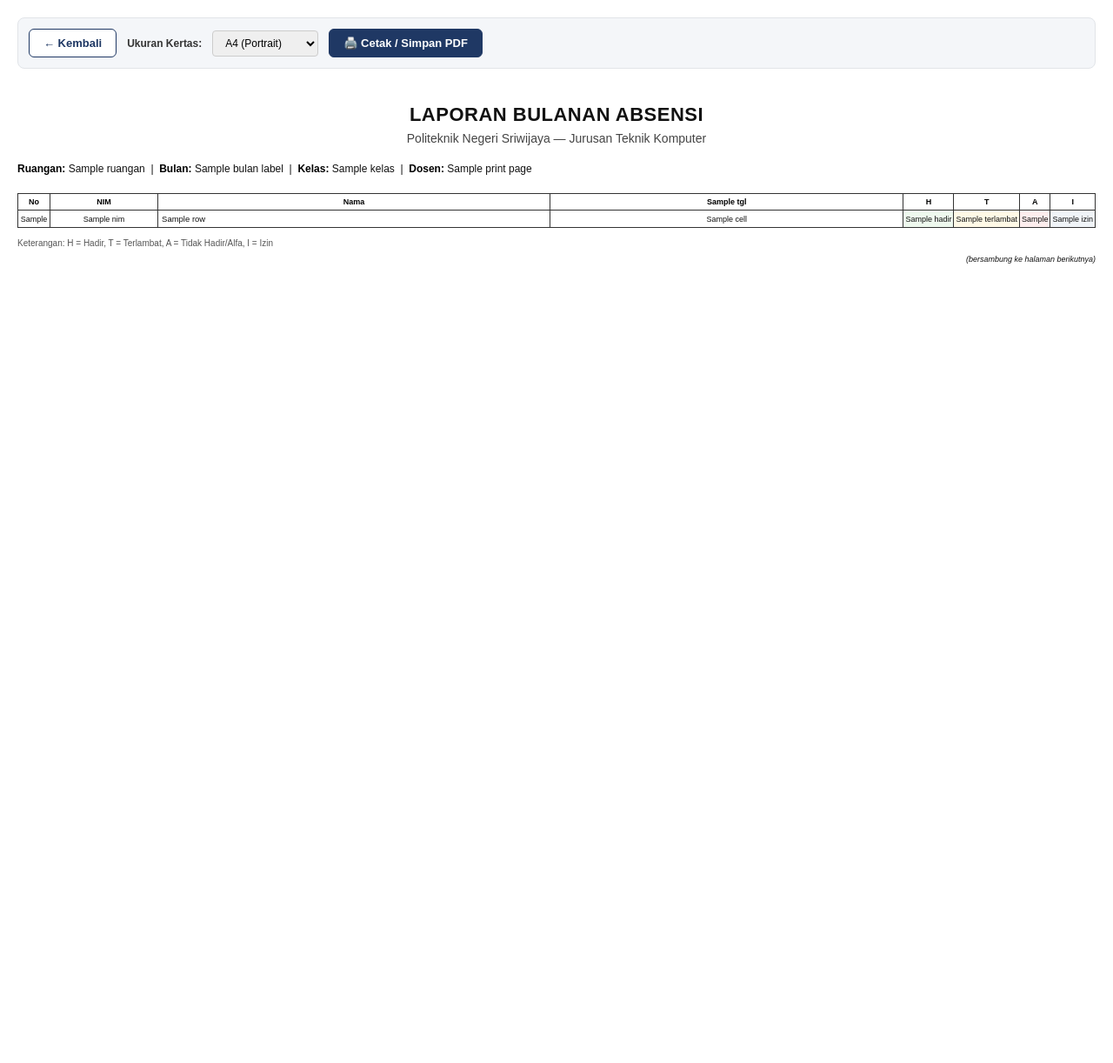
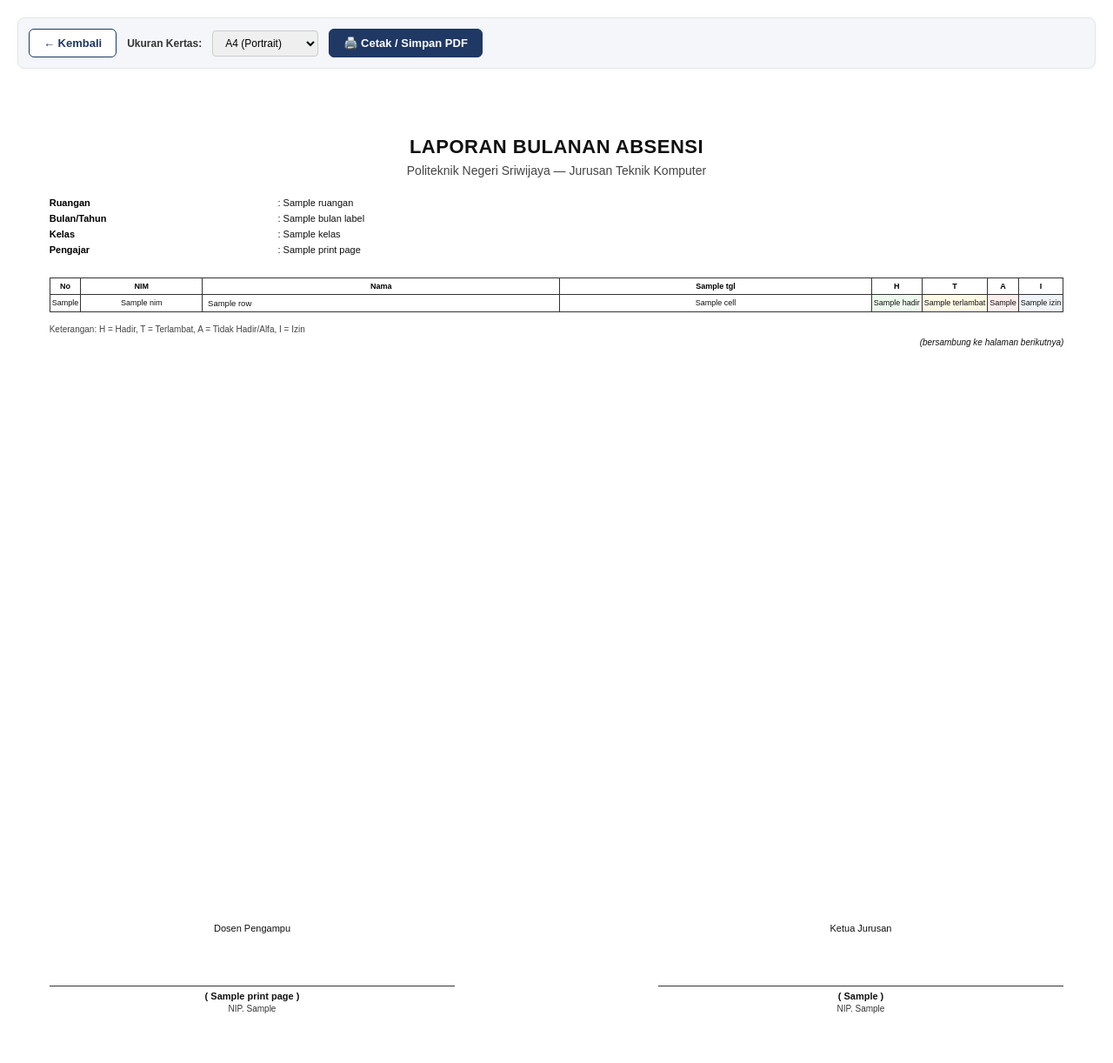
Before and after one commit to Anitery/facefinger_polsri, a FastAPI app: template app/templates/pages/cetak_laporan.html in a window 1280 px wide. Shown: the whole page at 87% size. Before the commit the page ends 303 px from the top, so only its background shows below. Run offline with FastAPI, Linux system fonts and the light colour scheme; the template is opened without the code that fills it: most values are stand-ins (such as "Sample title", 1, 10 or a date in 2020).

Commit message:
fix: perbaikan logika 0 di js dan tampilan canva print

```diff
--- a/app/templates/pages/cetak_laporan.html
+++ b/app/templates/pages/cetak_laporan.html
@@ -5,20 +5,20 @@
 <title>Laporan Bulanan Absensi</title>
 
 <style id="page-size-style">
-  @page { size: A4 portrait; margin: 15mm; }
+  @page { size: A4 portrait; margin: 0; }
 </style>
 
 <style>
   html, body { height: 100%; margin: 0; background: #fff; }
-  body { font-family: Arial, sans-serif; font-size: 11px; color:#111; }
+  body { font-family: Arial, sans-serif; font-size: 12px; color:#111; }
 
   /* Container Utama */
   .print-wrapper {
     display: flex;
     flex-direction: column;
-    min-height: 250mm; /* Tinggi standar halaman A4 */
+    min-height: 297mm; /* Tinggi penuh A4 */
     box-sizing: border-box;
-    padding: 20px;
+    padding: 15mm;
   }
 
   .page-break { page-break-after: always; }
@@ -27,54 +27,106 @@
   .title { text-align:center; font-weight:bold; font-size:22px; margin-bottom:6px; letter-spacing: 0.5px; }
   .subtitle { text-align:center; font-size:14px; margin-bottom:20px; color: #444; }
 
-  /* Info Ruangan & Bulan */
-  .info { margin-bottom:12px; font-size:12px; padding-bottom: 4px; }
-  .info span { font-weight:bold; color: #000; }
+  /* INFO RUANGAN (BASE: A4) */
+  .info {
+    margin-bottom: 15px;
+    font-size: 11px;
+  }
+  .info table {
+    width: auto;
+    border-collapse: collapse;
+    margin-top: 0;
+    font-size: 11px;
+  }
+  .info th, .info td {
+    border: none;
+    padding: 3px 6px 3px 0;
+    text-align: left;
+    white-space: nowrap;
+    background: transparent !important;
+  }
+  .info th {
+    font-weight: bold;
+    color: #000;
+    width: 95px;
+  }
 
-  /* OPTIMALISASI TABEL UNTUK 20 KOLOM DATA */
+  /* TABEL DATA (BASE: A4) */
   table {
     width:100%;
     border-collapse: collapse;
-    margin-top:5px;
-    font-size: 9px; /* Diperkecil dari 11px agar muat 20 kolom */
+    margin-top:8px;
+    font-size: 9px;
     table-layout: auto;
   }
   th, td {
     border:1px solid #333;
-    padding: 4px 2px; /* Padding dirapatkan agar hemat ruang horizontal */
+    padding: 4px 2px;
     text-align:center;
-    white-space: nowrap; /* Mencegah teks tanggal/NIM terpotong ke bawah */
+    white-space: nowrap;
   }
   th { background:#ffffff; color:#000000; font-weight: bold; }
   tr:nth-child(even) td { background:#f9fbfd; }
 
   /* Pengaturan Lebar Kolom Utama */
   th:nth-child(1), td:nth-child(1) { width: 3%; } /* No */
-  th:nth-child(2), td:nth-child(2) { width: 10%; } /* NIM */
+  th:nth-child(2), td:nth-child(2) { width: 12%; } /* NIM */
   td.nama {
     text-align:left;
-    padding-left: 4px;
-    white-space: normal; /* Nama mahasiswa boleh turun ke bawah jika terlalu panjang */
+    padding-left: 6px;
+    white-space: normal;
     font-size: 9.5px;
   }
-  .col-rekap { width: 25px; font-weight: bold; }
+  .col-rekap { width: 28px; font-weight: bold; }
 
-  .ket { margin-top:12px; font-size:10px; color: #555; }
+  /* KETERANGAN & TTD (BASE: A4) */
+  .ket { margin-top:14px; font-size:10px; color: #444; }
 
-  /* AREA TANDA TANGAN (TTD) DIPERKECIL */
   .ttd-wrap {
     margin-top: auto;
-    padding-top: 20px;
+    padding-top: 25px;
     width: 100%;
     display: flex;
     justify-content: space-between;
     page-break-inside: avoid;
   }
-  /* Lebar diperkecil ke 38% agar tidak terlalu besar dan melebar */
-  .ttd { width: 38%; text-align: center; display: flex; flex-direction: column; justify-content: space-between; }
-  .ttd .space-ttd { height: 50px; } /* Tinggi ruang kosong tanda tangan diperkecil dari 75px ke 50px */
-  .ttd .line { border-top: 1px solid #333; padding-top: 4px; font-weight: bold; }
-  .ttd .nip-nim { font-size: 10px; color: #333; margin-top: 2px; }
+  .ttd {
+    width: 40%;
+    text-align: center;
+    display: flex;
+    flex-direction: column;
+    justify-content: space-between;
+    font-size: 11px;
+  }
+  .ttd .space-ttd { height: 60px; }
+  .ttd .line {
+    border-top: 1px solid #333;
+    padding-top: 5px;
+    font-weight: bold;
+    font-size: 11px;
+  }
+  .ttd .nip-nim {
+    font-size: 10px;
+    color: #333;
+    margin-top: 3px;
+  }
+
+  /* =========================================
+     OVERRIDE KHUSUS KERTAS LEGAL (LEGAL MODE)
+     ========================================= */
+  body.legal-mode .info { font-size: 12px; }
+  body.legal-mode .info table { font-size: 12px; }
+
+  body.legal-mode table { font-size: 11px; }
+  body.legal-mode th, body.legal-mode td { padding: 6px 4px; }
+  body.legal-mode td.nama { font-size: 11.5px; }
+
+  body.legal-mode .ket { font-size: 11px; }
+
+  body.legal-mode .ttd { font-size: 12px; }
+  body.legal-mode .ttd .line { font-size: 12px; }
+  body.legal-mode .ttd .nip-nim { font-size: 11px; }
+  /* ========================================= */
 
   /* Menu Navigasi */
   .no-print {
@@ -92,7 +144,7 @@
 
   @media print {
     .no-print { display:none; }
-    .print-wrapper { padding: 0; }
+    .print-wrapper { padding: 15mm; }
   }
 </style>
 </head>
@@ -103,8 +155,8 @@
 
   <label for="paperSize">Ukuran Kertas:</label>
   <select id="paperSize" onchange="updatePaperSize(this.value)">
-    <option value="A4">A4 (Portrait)</option>
-    <option value="legal">Legal (Portrait)</option>
+    <option value="A4" {% if kertas == 'A4' %}selected{% endif %}>A4 (Portrait)</option>
+    <option value="legal" {% if kertas == 'legal' %}selected{% endif %}>Legal (Portrait)</option>
   </select>
 
   <button onclick="window.print()">🖨️ Cetak / Simpan PDF</button>
@@ -124,10 +176,24 @@
     <div class="subtitle">Politeknik Negeri Sriwijaya — Jurusan Teknik Komputer</div>
 
     <div class="info">
-      <span>Ruangan:</span> {{ ruangan.nama if ruangan else '-' }} &nbsp;|&nbsp;
-      <span>Bulan:</span> {{ bulan_label }} &nbsp;|&nbsp;
-      <span>Kelas:</span> {{ p.kelas }} &nbsp;|&nbsp;
-      <span>Dosen:</span> {{ p.dosen_nama }}
+      <table>
+        <tr>
+          <th>Ruangan</th>
+          <td>: {{ ruangan.nama if ruangan else '-' }}</td>
+        </tr>
+        <tr>
+          <th>Bulan/Tahun</th>
+          <td>: {{ bulan_label }}</td>
+        </tr>
+        <tr>
+          <th>Kelas</th>
+          <td>: {{ p.kelas }}</td>
+        </tr>
+        <tr>
+          <th>Pengajar</th>
+          <td>: {{ p.dosen_nama }}</td>
+        </tr>
+      </table>
     </div>
 
     <table>
@@ -165,7 +231,13 @@
 
     <div class="ket">Keterangan: H = Hadir, T = Terlambat, A = Tidak Hadir/Alfa, I = Izin</div>
 
-    {% if p.is_last_chunk_of_group %}
+    <!-- Teks bersambung hanya muncul jika masih ada halaman berikutnya -->
+    {% if not p.is_last_chunk_of_group %}
+    <p style="text-align:right; font-style:italic; font-size:10px; margin-top:4px; margin-bottom:0;">
+      (bersambung ke halaman berikutnya)
+    </p>
+    {% endif %}
+
     <div class="ttd-wrap">
       <div class="ttd">
         <div>Dosen Pengampu</div>
@@ -180,28 +252,40 @@
         <div class="nip-nim">NIP. {{ ketua_nip if ketua_nip else '............................' }}</div>
       </div>
     </div>
-    {% else %}
-    <p style="text-align:right; font-style:italic; font-size:9px; margin-top:8px;">
-      (bersambung ke halaman berikutnya)
-    </p>
-    {% endif %}
 
   </div>
   {% endfor %}
 {% endif %}
 
 <script>
-function updatePaperSize(size) {
+// Langsung set CSS dan class body berdasarkan pilihan saat halaman dimuat
+document.addEventListener("DOMContentLoaded", function() {
+  const currentSize = document.getElementById('paperSize').value;
+  applyPaperStyles(currentSize);
+});
+
+function applyPaperStyles(size) {
   const sizeStyle = document.getElementById('page-size-style');
   const wrappers = document.querySelectorAll('.print-wrapper');
+  const body = document.body;
 
   if (size === 'legal') {
-    sizeStyle.innerHTML = '@page { size: legal portrait; margin: 15mm; }';
-    wrappers.forEach(w => w.style.minHeight = '315mm');
+    sizeStyle.innerHTML = '@page { size: legal portrait; margin: 0; }';
+    wrappers.forEach(w => w.style.minHeight = '355mm');
+    body.classList.add('legal-mode');
   } else {
-    sizeStyle.innerHTML = '@page { size: A4 portrait; margin: 15mm; }';
-    wrappers.forEach(w => w.style.minHeight = '250mm');
+    sizeStyle.innerHTML = '@page { size: A4 portrait; margin: 0; }';
+    wrappers.forEach(w => w.style.minHeight = '297mm');
+    body.classList.remove('legal-mode');
   }
+}
+
+function updatePaperSize(size) {
+  // Reload halaman dengan menambahkan parameter kertas di URL
+  // agar backend merender ulang pembagian limit (25 vs 30)
+  const url = new URL(window.location.href);
+  url.searchParams.set('kertas', size);
+  window.location.href = url.toString();
 }
 </script>
 
--- a/main.py
+++ b/main.py
@@ -288,6 +288,7 @@ def cetak_laporan_bulanan(
     bulan: str,
     kelas: Optional[str] = None,
     jadwal_ids: Optional[str] = None,
+    kertas: Optional[str] = "A4",  # <-- TAMBAHAN: Default A4
     db: Session = Depends(get_db)
 ):
     user = get_session(request)
@@ -300,6 +301,7 @@ def cetak_laporan_bulanan(
     from collections import defaultdict
     from app.models.models import JadwalRuangan, Absensi, Ruangan, User
 
+    # ... (Query jadwal_list, ruangan, dsb tetap SAMA) ...
     q = db.query(JadwalRuangan).options(
         joinedload(JadwalRuangan.mahasiswa_diizinkan)
     ).filter(
@@ -332,8 +334,9 @@ def cetak_laporan_bulanan(
     }
     thn, bln = bulan.split("-")
 
-    # ── Kelompokkan jadwal per (dosen, kelas) — supaya tiap kelas
-    # ── tampil sebagai blok laporan terpisah, bukan tergabung ──
+    # ── LOGIKA BARU: Tentukan limit baris per halaman ──
+    limit_baris = 30 if kertas == "legal" else 25
+
     groups_map = defaultdict(list)
     for j in jadwal_list:
         key = (j.dosen or "-", j.kelas or "-")
@@ -346,6 +349,7 @@ def cetak_laporan_bulanan(
         dosen_nama_grp, kelas_grp = key
         jadwals_grp = groups_map[key]
 
+        # ... (Logika penarikan mhs dan iterasi baris tetap SAMA) ...
         tanggal_list_grp = [j.tanggal[8:10] + "/" + j.tanggal[5:7] for j in jadwals_grp]
 
         mhs_set = {}
@@ -362,7 +366,7 @@ def cetak_laporan_bulanan(
         mhs_list_grp = sorted(mhs_set.values(), key=lambda m: m.nama)
 
         if not mhs_list_grp:
-            continue  # lewati kelompok tanpa mahasiswa
+            continue
 
         jadwal_ids_grp = [j.id for j in jadwals_grp]
         absensi_rows_grp = db.query(Absensi).filter(Absensi.jadwal_id.in_(jadwal_ids_grp)).all()
@@ -384,7 +388,8 @@ def cetak_laporan_bulanan(
                 User.nama == dosen_nama_grp, User.role == "dosen"
             ).first()
 
-        chunks = [rows_grp[i:i + 30] for i in range(0, len(rows_grp), 30)] or [[]]
+        # ── PERUBAHAN: Gunakan variabel limit_baris alih-alih hardcode 25 ──
+        chunks = [rows_grp[i:i + limit_baris] for i in range(0, len(rows_grp), limit_baris)] or [[]]
 
         for ci, chunk in enumerate(chunks):
             print_pages.append({
@@ -399,23 +404,16 @@ def cetak_laporan_bulanan(
     for idx, p in enumerate(print_pages):
         p["is_last_page"] = (idx == len(print_pages) - 1)
 
+    # ... (Validasi dan query ketua jurusan tetap SAMA) ...
     if not print_pages:
         raise HTTPException(
             400,
-            "Belum ada mahasiswa terdaftar pada jadwal-jadwal di periode ini — "
-            "laporan tidak dapat dibuat"
+            "Belum ada mahasiswa terdaftar pada jadwal-jadwal di periode ini — laporan tidak dapat dibuat"
         )
 
-    # Cari Ketua Jurusan — Dr. Slamet Widodo (NIP konsisten di seed)
-    ketua_jurusan = db.query(User).filter(
-        User.nim_nip == "197305162002121001"
-    ).first()
-
-    # Kalau tidak ketemu fallback ke admin pertama
+    ketua_jurusan = db.query(User).filter(User.nim_nip == "197305162002121001").first()
     if not ketua_jurusan:
-        ketua_jurusan = db.query(User).filter(
-            User.role == "admin"
-        ).first()
+        ketua_jurusan = db.query(User).filter(User.role == "admin").first()
 
     return templates.TemplateResponse(
         request=request,
@@ -426,6 +424,7 @@ def cetak_laporan_bulanan(
             "print_pages":   print_pages,
             "ketua_jurusan": ketua_jurusan.nama if ketua_jurusan else "Ketua Jurusan",
             "ketua_nip":     ketua_jurusan.nim_nip if ketua_jurusan else "",
+            "kertas":        kertas,  # <-- TAMBAHAN: Kirim status kertas kembali ke template
         }
     )
 
```
Also changed, not shown: app/templates/pages/index.html (+14 -14 lines), app/templates/pages/ruangan.html (+22 -6 lines).
